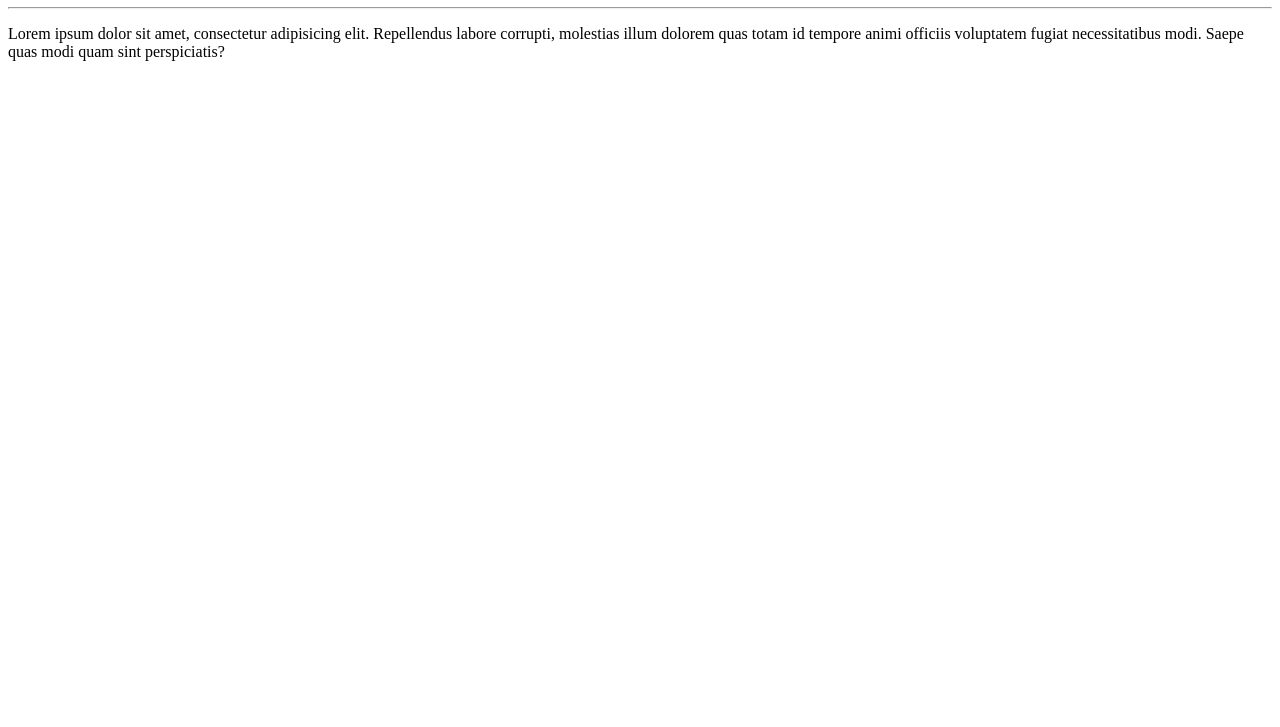
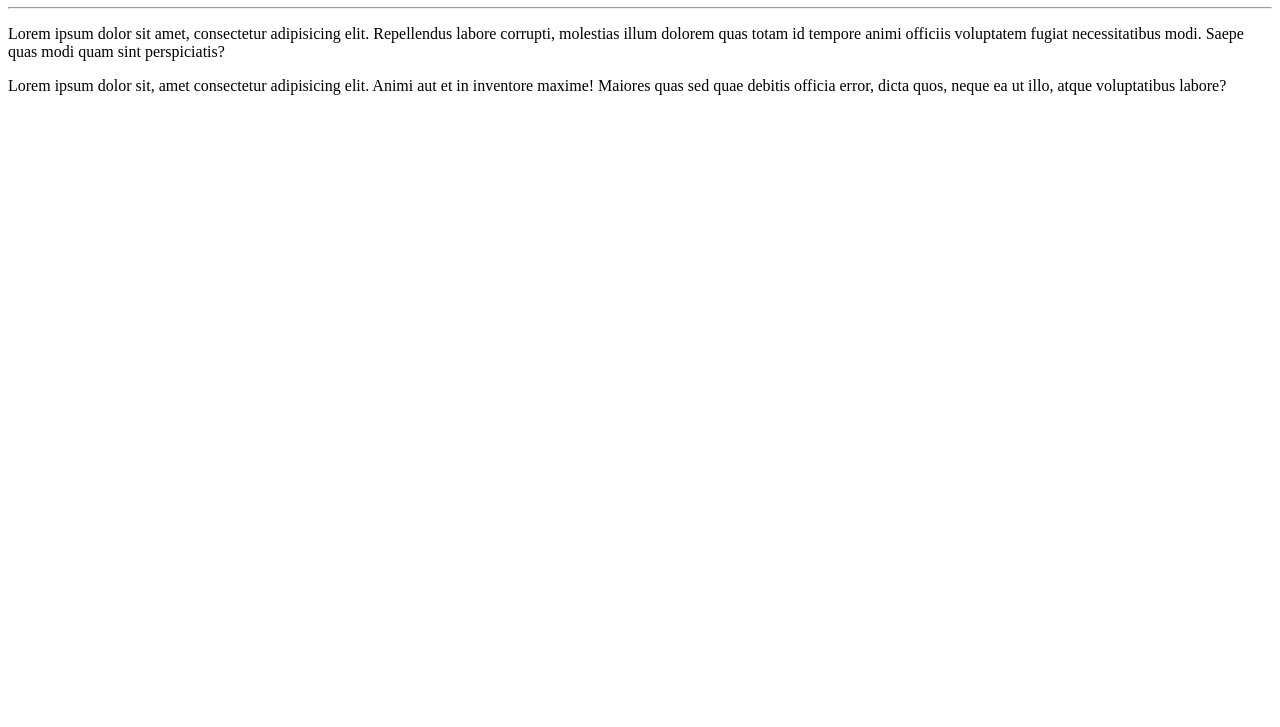
Before and after one commit to pedronatanaelfs/Ola-Mundo, a plain HTML site: page site-exemplo/index.html in a window 1280 px wide. Shown: the part 73-800 px from the top of the page. Drawn offline with Linux system fonts and the light colour scheme.

Commit message:
Adicionei um parágrafo

```diff
--- a/site-exemplo/index.html
+++ b/site-exemplo/index.html
@@ -9,5 +9,6 @@
     <h1>Olá, Mundo!</h1>
     <hr>
     <p>Lorem ipsum dolor sit amet, consectetur adipisicing elit. Repellendus labore corrupti, molestias illum dolorem quas totam id tempore animi officiis voluptatem fugiat necessitatibus modi. Saepe quas modi quam sint perspiciatis?</p>
+    <p>Lorem ipsum dolor sit, amet consectetur adipisicing elit. Animi aut et in inventore maxime! Maiores quas sed quae debitis officia error, dicta quos, neque ea ut illo, atque voluptatibus labore?</p>
 </body>
 </html>
```
